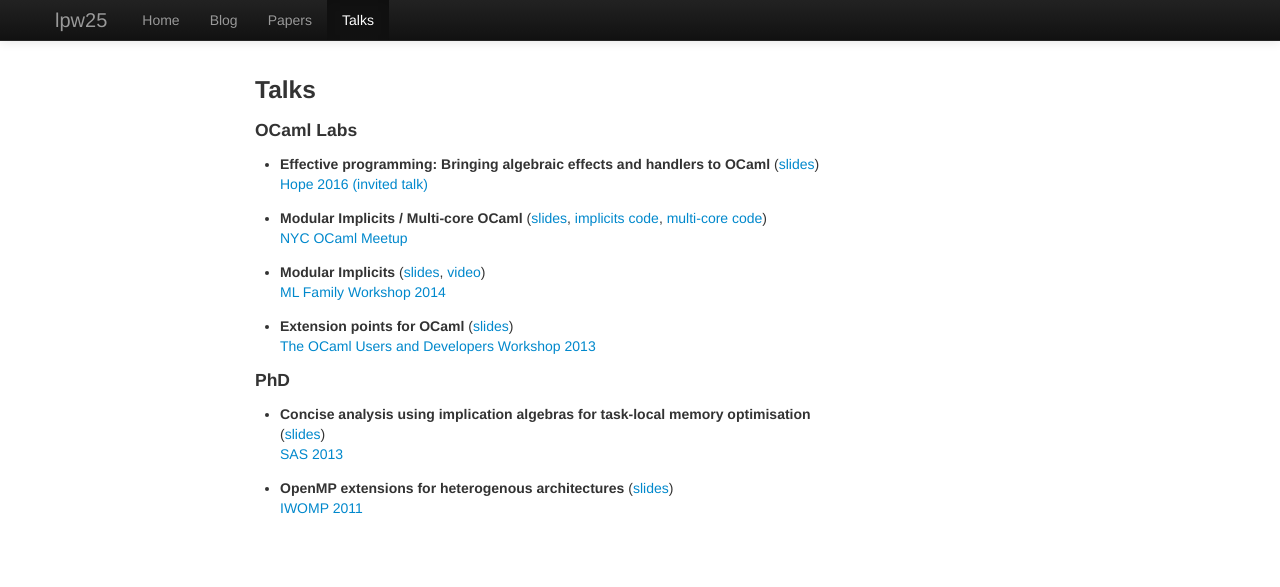
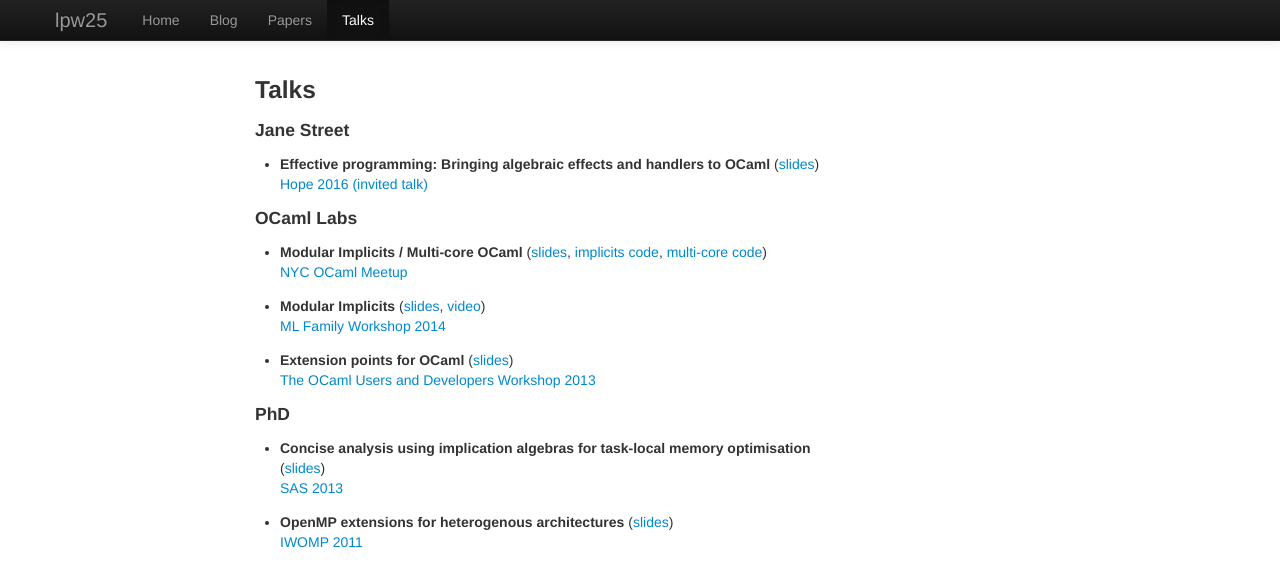
Before and after one commit to lpw25/lpw25.github.com, a Jekyll site: the page built from talks.html, in a window 1280 px wide. Shown: the top 587 px of the page. Built offline with Jekyll 4.4.1, drawn with Linux system fonts in a browser that asks for light colours.

Commit message:
Add Jane Street heading

```diff
--- a/talks.html
+++ b/talks.html
@@ -7,13 +7,16 @@
 <div class="row">
   <div class="span6 offset2">
     <h3> Talks </h3>
-    <h4> OCaml Labs </h4>
+    <h4> Jane Street </h4>
     <ul>
       <li style="margin: 1em 0">
         <b>Effective programming: Bringing algebraic effects and handlers to OCaml</b>
         (<a href="/talks/hope2016.pdf">slides</a>)<br>
         <a href="http://conf.researchr.org/track/icfp-2016/hope-2016-papers/">Hope 2016 (invited talk)</a>
       </li>
+    </ul>
+    <h4> OCaml Labs </h4>
+    <ul>
       <li style="margin: 1em 0">
         <b>Modular Implicits / Multi-core OCaml</b>
         (<a href="/talks/meetup2015.pdf">slides</a>, <a href="/talks/meetup2015/implicits.tar.gz">implicits code</a>, <a href="/talks/meetup2015/multicore.tar.gz">multi-core code</a>)<br>
```
